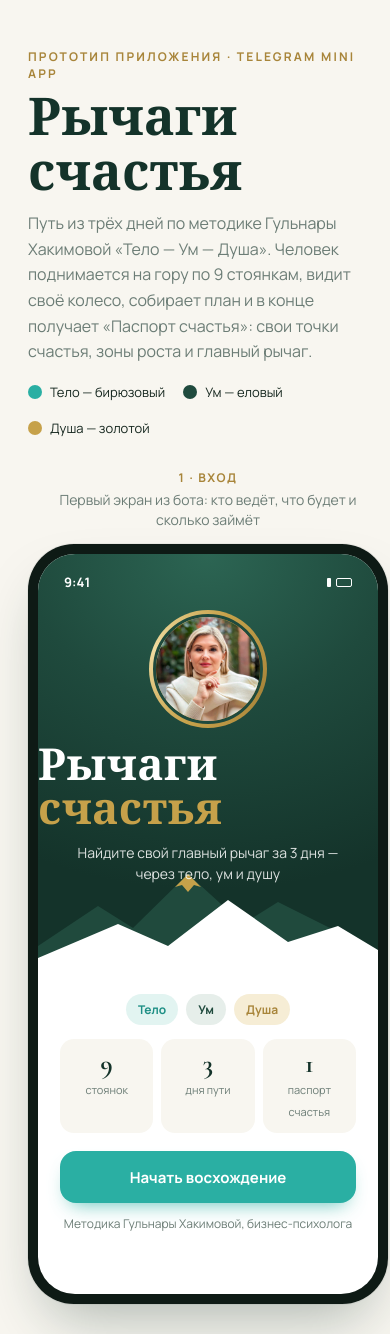
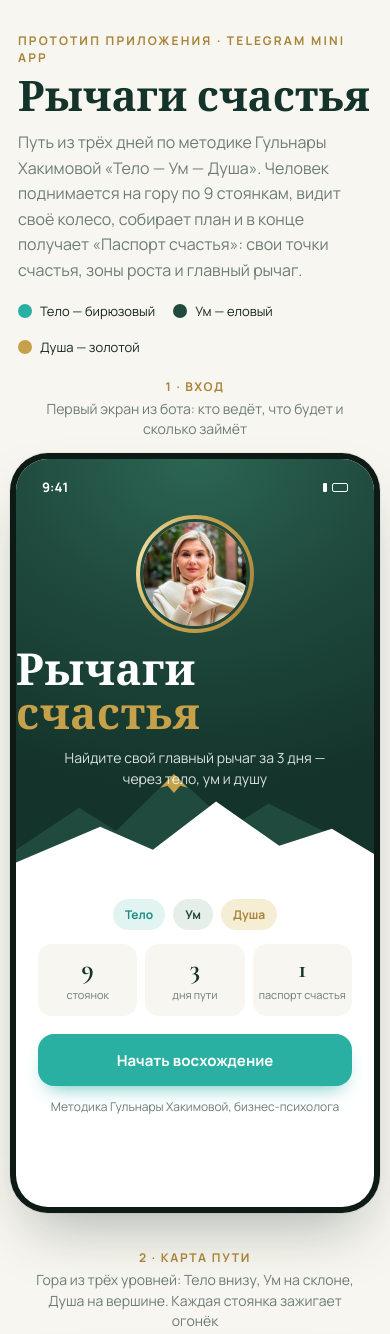
Before and after one commit to garmonialifes-cyber/rychagi-schastya, a plain HTML site: page index.html in a window 390 px wide. Shown: the top 1334 px of the page. Drawn offline with nearby package versions, Linux system fonts and the light colour scheme.

Commit message:
Мобильная версия страницы
Co-Authored-By: Claude Opus 5.5 <noreply@anthropic.com>

```diff
--- a/index.html
+++ b/index.html
@@ -218,6 +218,14 @@ h2.t{font-family:var(--serif);font-weight:600;font-size:30px;line-height:1.08;co
 .course b{display:block;font-family:var(--serif);font-size:26px;line-height:1.05;margin:4px 0 6px}
 .course p{font-size:12.5px;opacity:.85;line-height:1.45;margin-bottom:12px}
 .course .btn{height:46px}
+@media (max-width:440px){
+  .top{padding:32px 18px 4px}
+  .top h1{font-size:42px}
+  .gallery{padding:18px 10px 60px;grid-template-columns:1fr;gap:36px}
+  .slot{width:100%}
+  .phone{width:100%;max-width:400px;padding:6px;border-radius:38px}
+  .screen{border-radius:32px}
+}
 .foot{max-width:1240px;margin:0 auto;padding:0 28px 60px;color:var(--muted);font-size:13px}
 </style>
 </head>
```
